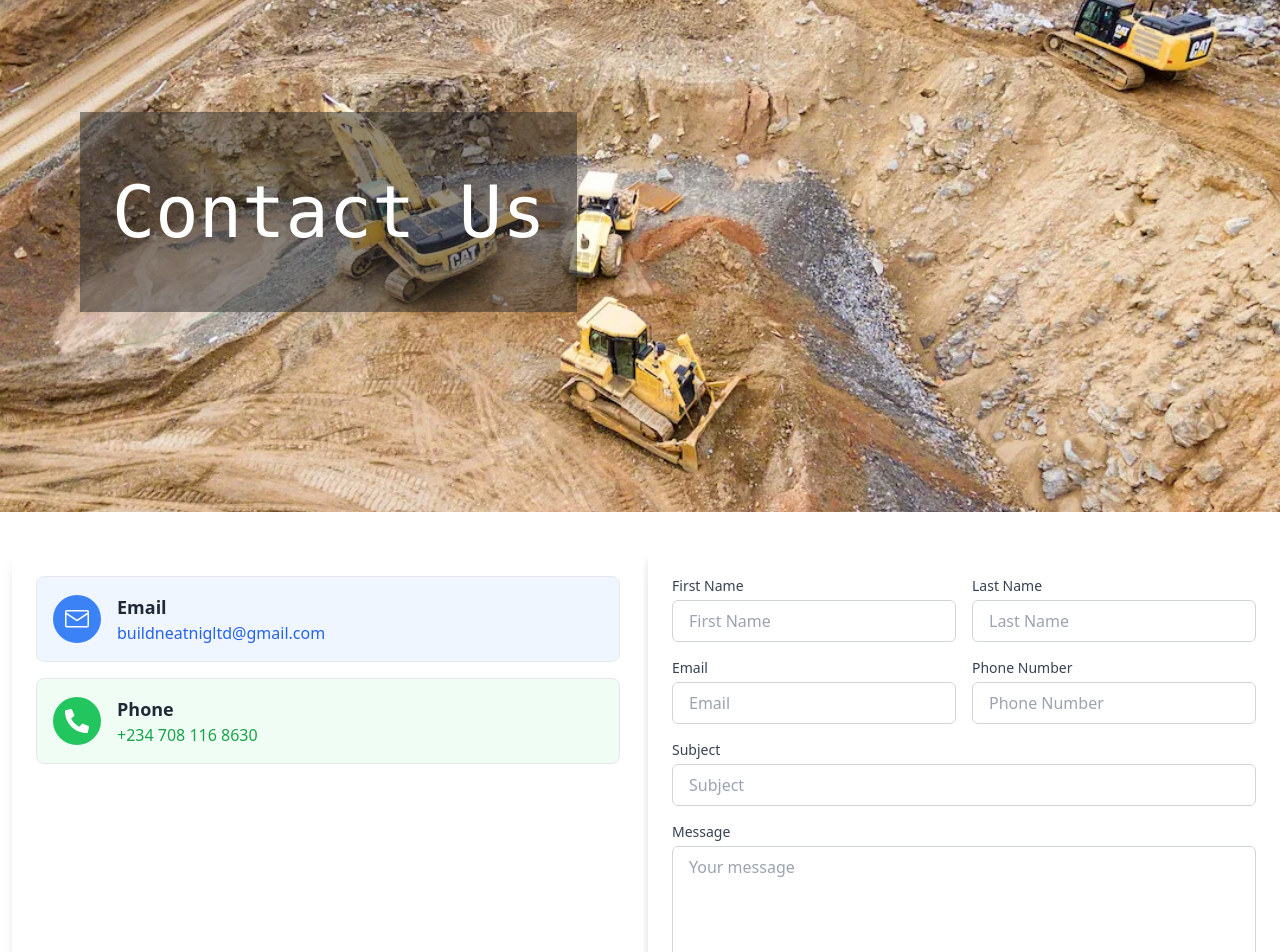
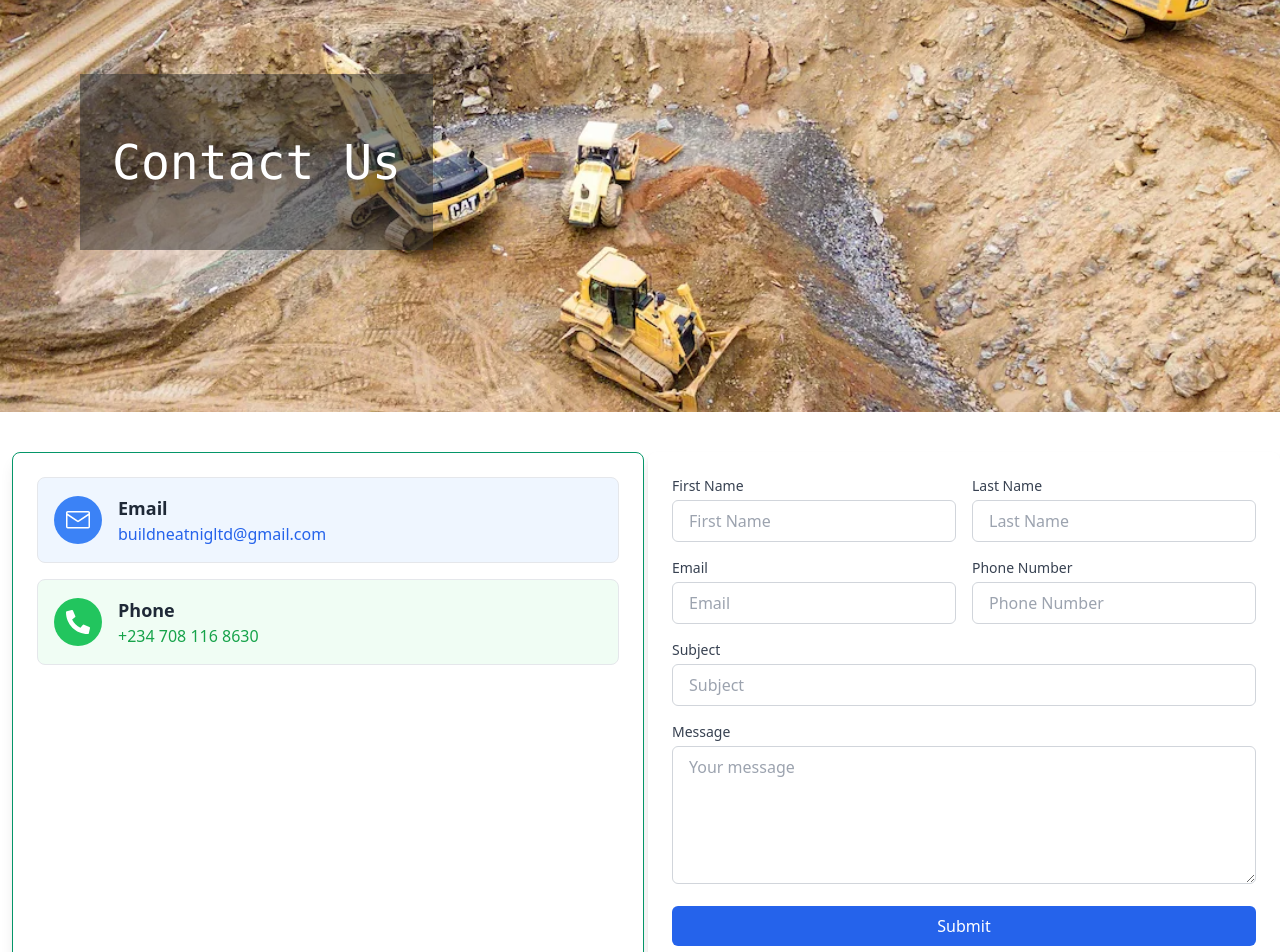
Before and after one commit to Gbolahan007/buildneat, a React (Vite) app: page /contact in a window 1280 px wide. Shown: the part 160-1112 px from the top of the page. Built offline with nearby package versions, Linux system fonts and the light colour scheme.

Commit message:
fixed alignment issue

```diff
--- a/src/ContactHeroImage.jsx
+++ b/src/ContactHeroImage.jsx
@@ -1,7 +1,7 @@
 function ContactHeroImage() {
   return (
     <div>
-      <div className="relative h-[600px] w-screen overflow-hidden">
+      <div className="relative h-[500px] w-screen overflow-hidden">
         <img
           src="/contactlogo.webp"
           className="h-full w-full object-cover"
@@ -9,7 +9,7 @@ function ContactHeroImage() {
         />
 
         <div className="absolute left-10 top-1/2 -translate-y-1/2 bg-primary bg-opacity-50 px-8 py-16 font-mono text-white lg:translate-x-10">
-          <h1 className="text-5xl sm:text-7xl">Contact Us</h1>
+          <h1 className="text-5xl sm:text-5xl">Contact Us</h1>
         </div>
       </div>
     </div>
--- a/src/ContactInfo.jsx
+++ b/src/ContactInfo.jsx
@@ -3,7 +3,7 @@ import { GoMail } from 'react-icons/go';
 
 function ContactInfo() {
   return (
-    <div className="mx-3 w-full rounded-lg bg-white p-6 shadow-lg">
+    <div className="mx-3 w-full rounded-lg border border-emerald-600 bg-white p-6 shadow-lg">
       <div className="space-y-4">
         {/* Email Section */}
         <div className="rounded-lg border bg-blue-50 p-4 transition-colors duration-200 hover:bg-blue-100">
```
